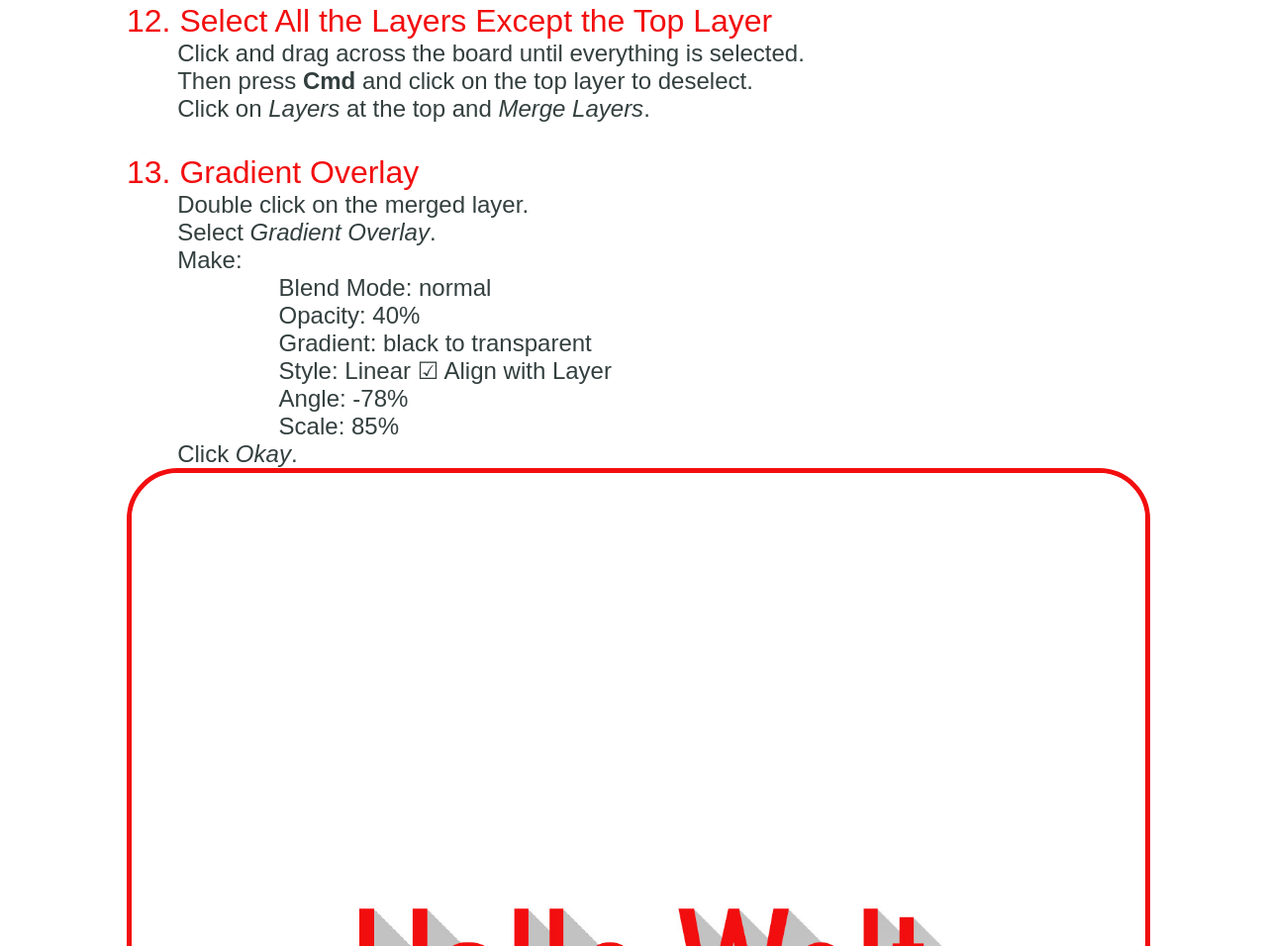
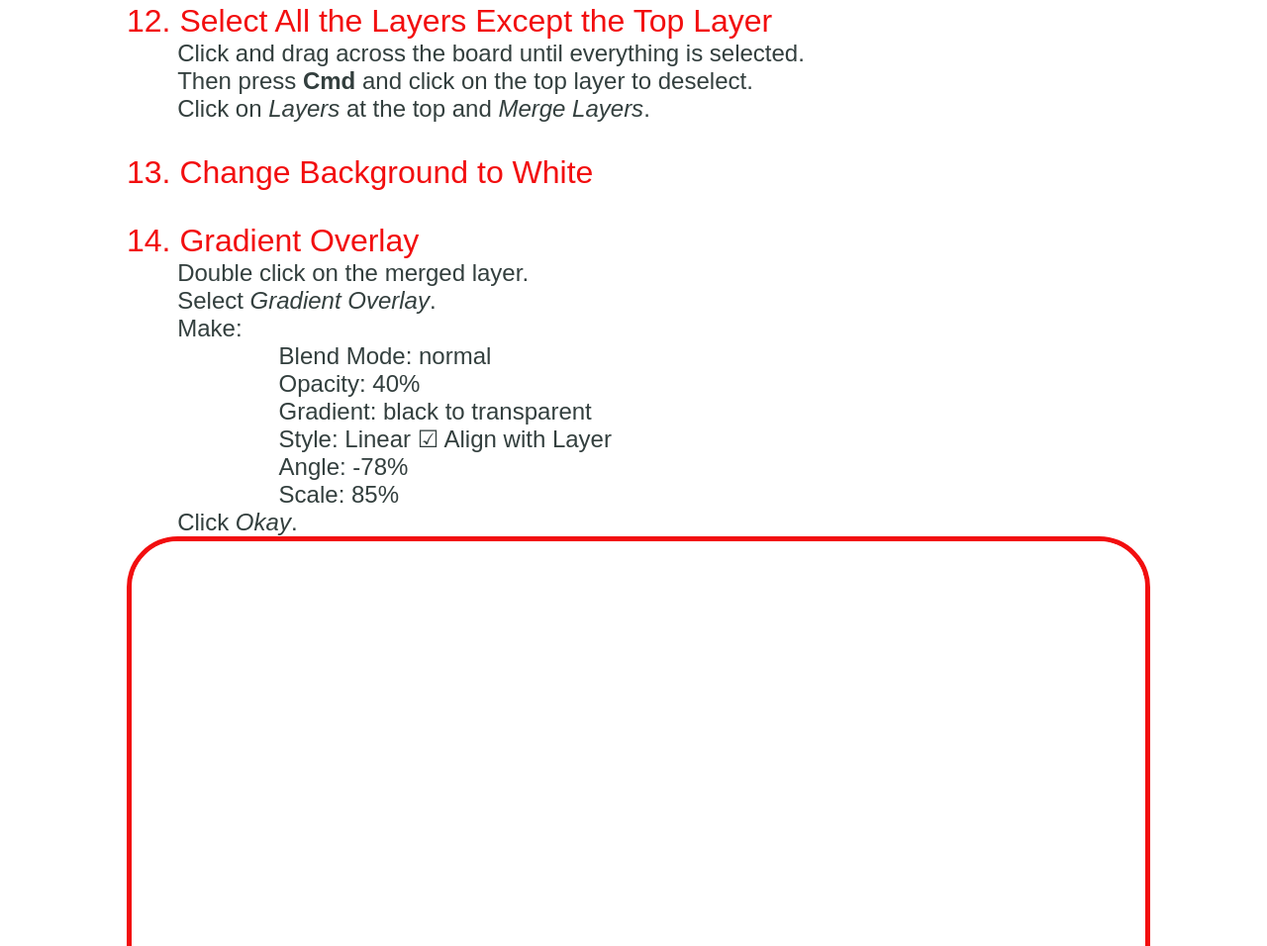
Before and after one commit to maliya241/photoshop-tutorial, a plain HTML site: page index.html in a window 1280 px wide. Shown: the part 1709-2665 px from the top of the page at 99% size. Drawn offline with Linux system fonts and the light colour scheme; a web font is replaced by a local one.

Commit message:
Update index.html

```diff
--- a/index.html
+++ b/index.html
@@ -47,7 +47,8 @@
         <div class="step12">
             <p>Click and drag across the board until everything is selected. </br> Then press <b>Cmd</b> and click on the top layer to deselect. </br> Click on <i>Layers</i> at the top and <i>Merge Layers</i>.</p>
         </div>
-        <p class="step">13. Gradient Overlay</p>
+        <p class="step">13. Change Background to White</p>
+        <p class="step">14. Gradient Overlay</p>
         <div class="step13">
             <p>Double click on the merged layer. </br> Select <i>Gradient Overlay</i>. </br> Make: </p>
             <p>Blend Mode: normal </br> Opacity: 40% </br> Gradient: black to transparent </br> Style: Linear &#x2611; Align with Layer </br> Angle: -78% </br> Scale: 85% </p>
```
